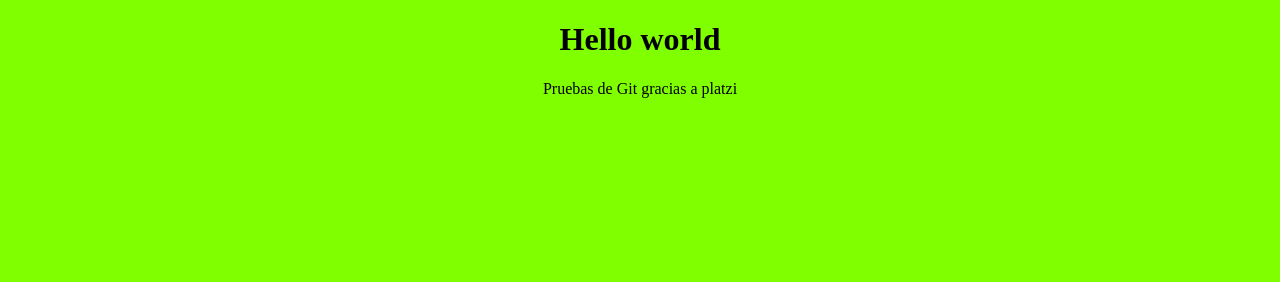
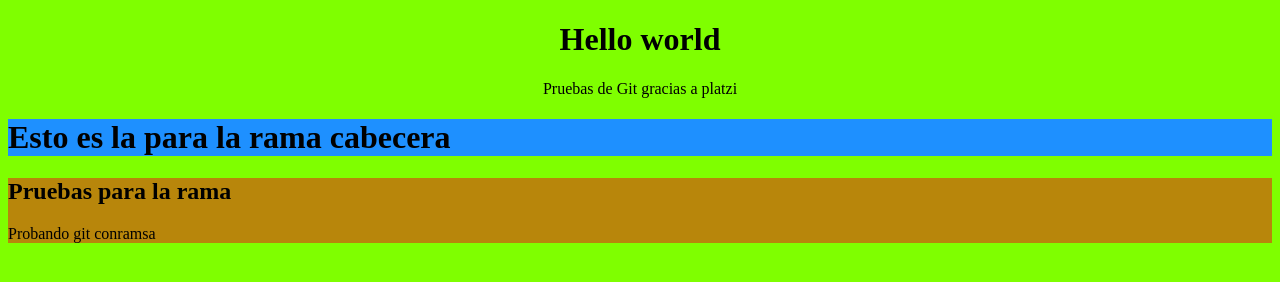
Before and after one commit to giorge000/PlatziGIT, a plain HTML site: page index.html in a window 1280 px wide. Drawn offline with Linux system fonts and the light colour scheme.

Commit message:
Rama Cabecera

```diff
--- a/CSS/slytlus.css
+++ b/CSS/slytlus.css
@@ -3,3 +3,13 @@ body
     text-align: center;
     background-color: chartreuse;
 }
+
+#container{
+    text-align: left;
+    background-color: darkgoldenrod;
+}
+
+#cabecera{
+    text-align: left;
+    background-color: dodgerblue;
+}
--- a/index.html
+++ b/index.html
@@ -13,6 +13,14 @@
             Pruebas de Git gracias a platzi
         </p>
     </div>
+    <div id="cabecera">
+        <h1>Esto es la para la rama cabecera</h1>
+    </div>
+    <div class="container" id="container">
+        <h2>Pruebas para la rama </h2>
+        <p>Probando git conramsa</p>
+
+    </div>
 
 </body>
 </html>
```
